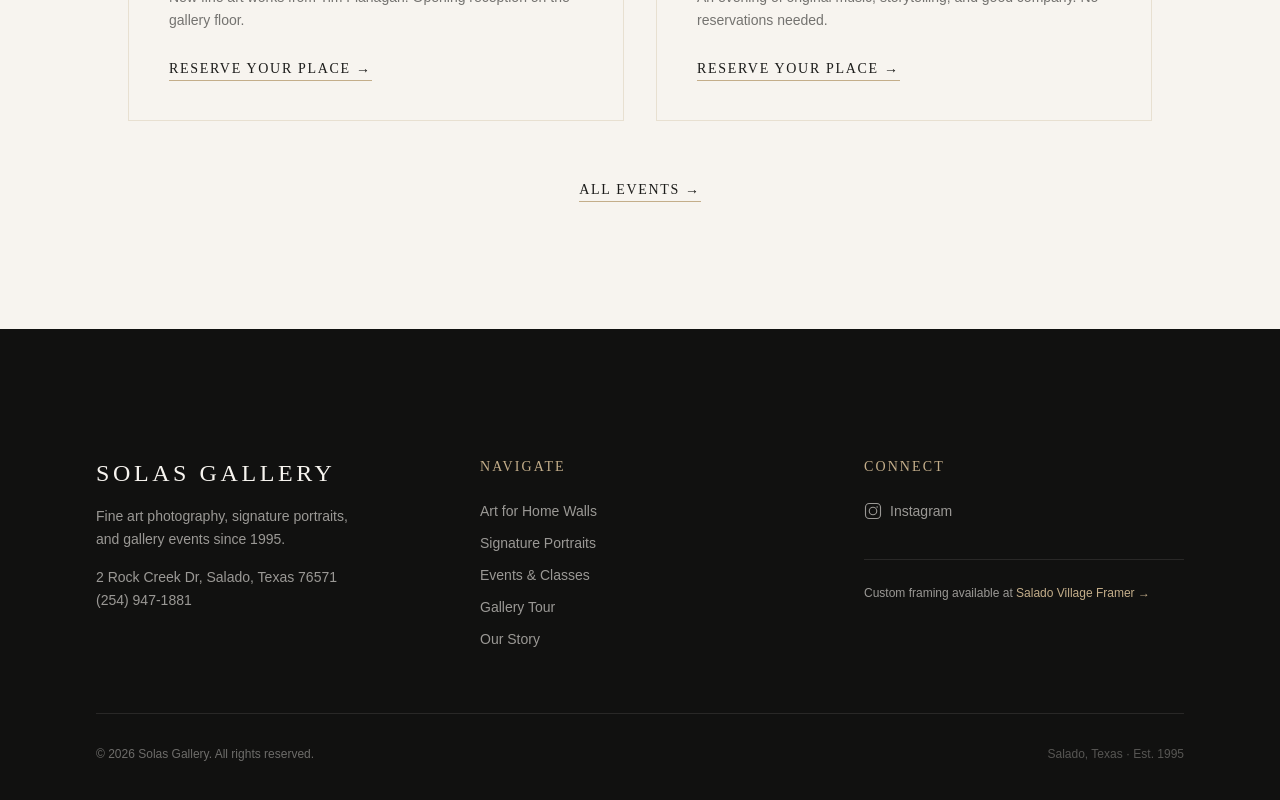
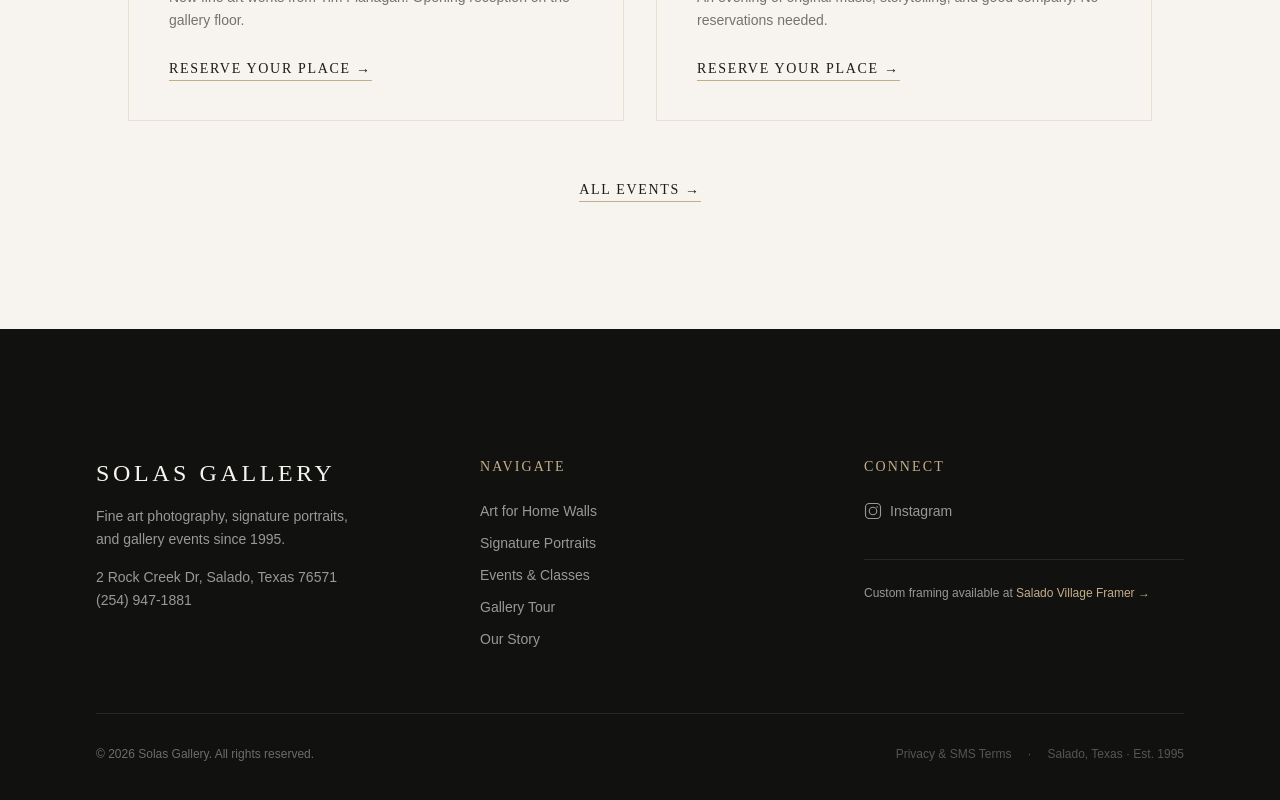
Before and after one commit to solasgallery/solas-gallery, a Next.js app: page / in a window 1280 px wide. Shown: the part 4069-4869 px from the top of the page. Built offline with nearby package versions, Linux system fonts and the light colour scheme.

Commit message:
Link privacy policy from footer

```diff
--- a/src/components/Footer.tsx
+++ b/src/components/Footer.tsx
@@ -78,9 +78,13 @@
           <p className="font-body text-xs text-cream/40">
             &copy; {new Date().getFullYear()} Solas Gallery. All rights reserved.
           </p>
-          <p className="font-body text-xs text-cream/30">
-            Salado, Texas &middot; Est. 1995
-          </p>
+          <div className="flex items-center gap-4 font-body text-xs text-cream/30">
+            <Link href="/privacy" className="hover:text-cream transition-colors">
+              Privacy &amp; SMS Terms
+            </Link>
+            <span aria-hidden="true">&middot;</span>
+            <p>Salado, Texas &middot; Est. 1995</p>
+          </div>
         </div>
       </div>
     </footer>
```
